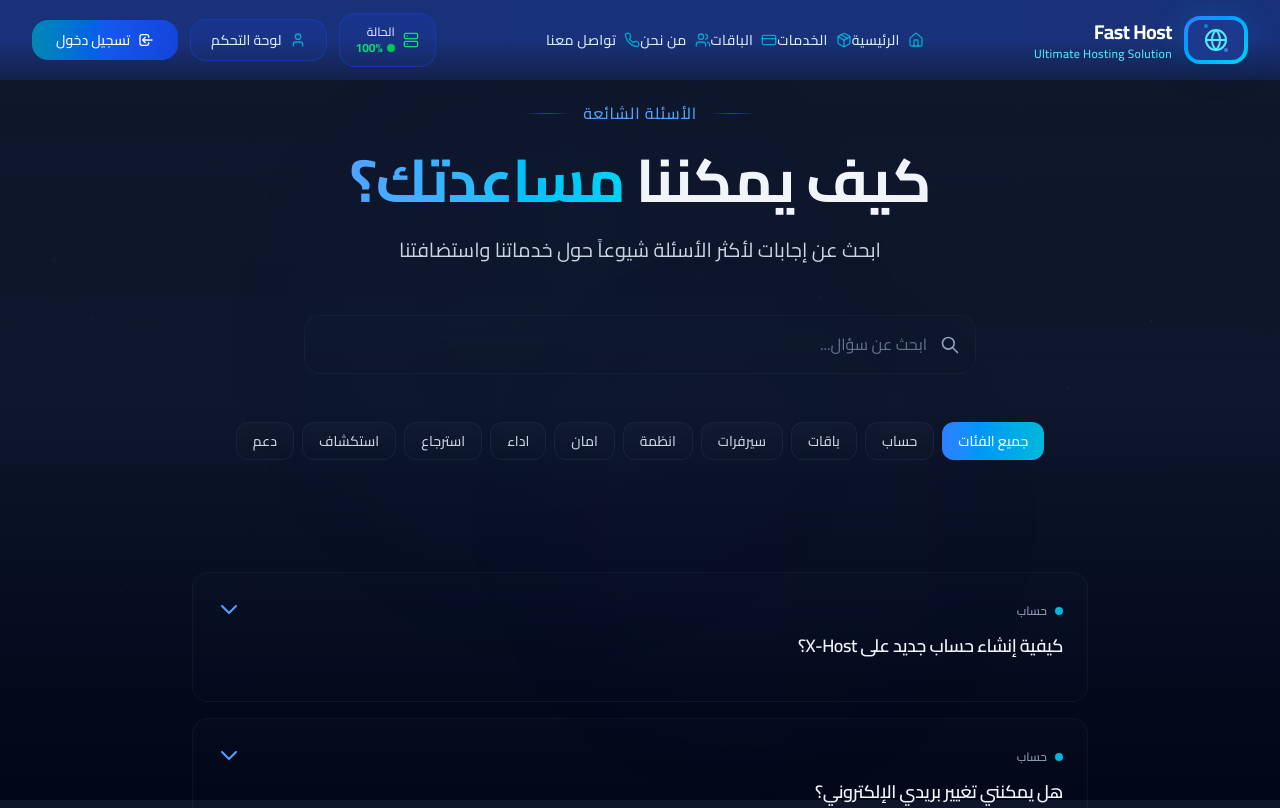
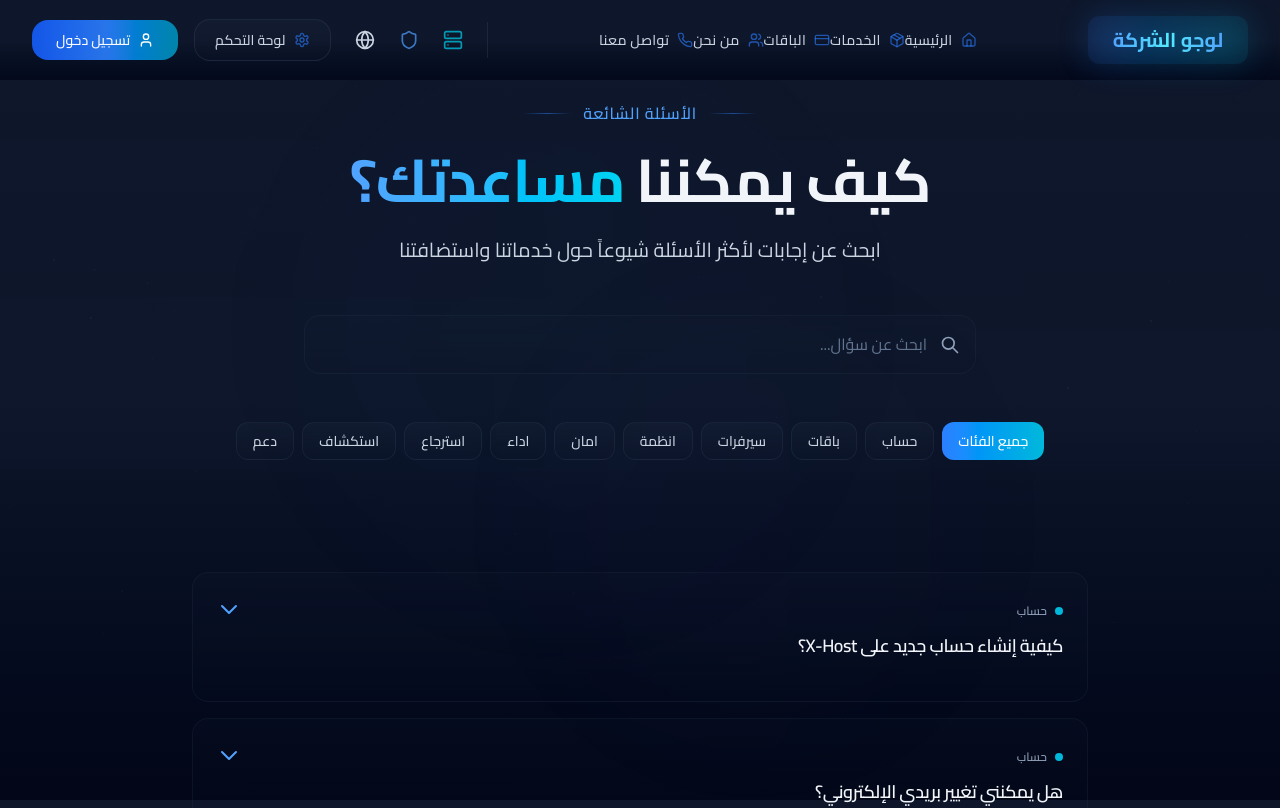
Before and after one commit to Tarboobot2888/X-Host, a Next.js app: page /faq in a window 1280 px wide. Shown: the top 808 px of the page. Built offline with nearby package versions, Linux system fonts and the light colour scheme.

Commit message:
Update cosmic-navbar.tsx

```diff
--- a/components/cosmic-navbar.tsx
+++ b/components/cosmic-navbar.tsx
@@ -2,7 +2,7 @@
 
 import { useState, useEffect } from "react"
 import { motion, AnimatePresence } from "framer-motion"
-import { Menu, X, User, Home, Package, CreditCard, Users, Phone, Globe, Server } from "lucide-react"
+import { Menu, X, User, Home, Package, CreditCard, Users, Phone, Globe, Server, Shield, Settings } from "lucide-react"
 import Link from "next/link"
 import Image from "next/image"
 
@@ -62,35 +62,41 @@ export function CosmicNavbar() {
         }}
         className={`fixed top-0 left-0 right-0 z-50 transition-all duration-300 ${
           scrolled
-            ? "bg-gradient-to-b from-blue-900/95 via-blue-900/95 to-blue-950/95 backdrop-blur-xl border-b border-blue-800/40 shadow-2xl"
-            : "bg-gradient-to-b from-blue-900/80 via-blue-900/80 to-blue-950/80 backdrop-blur-lg"
+            ? "bg-gradient-to-b from-slate-900/95 via-slate-900/95 to-slate-950/95 backdrop-blur-xl border-b border-slate-800/40 shadow-2xl"
+            : "bg-gradient-to-b from-slate-900/80 via-slate-900/80 to-slate-950/80 backdrop-blur-lg"
         }`}
       >
         <div className="max-w-7xl mx-auto px-4 sm:px-6 lg:px-8">
           <div className="flex items-center justify-between h-16 lg:h-20">
             {/* Logo */}
             <Link href="/" className="flex items-center gap-3 group">
-              <motion.div whileHover={{ scale: 1.1, rotate: 5 }} whileTap={{ scale: 0.95 }} className="relative">
-                <div className="absolute inset-0 bg-gradient-to-r from-cyan-500 to-blue-500 rounded-xl blur-lg opacity-20 group-hover:opacity-40 transition-opacity duration-500"></div>
-                <div className="relative w-16 h-12 rounded-xl flex items-center justify-center shadow-xl">
-                  {/* Logo Image */}
-                  <div className="relative w-16 h-12">
-                    <div className="absolute inset-0 bg-gradient-to-br from-blue-500 to-cyan-400 rounded-xl"></div>
-                    <div className="absolute inset-1 bg-blue-900 rounded-lg flex items-center justify-center">
-                      <div className="relative w-10 h-10 flex items-center justify-center">
-                        <Globe className="w-6 h-6 text-cyan-300" />
-                        <div className="absolute top-1 left-2 w-1 h-1 bg-cyan-400 rounded-full animate-pulse"></div>
-                        <div className="absolute bottom-2 right-2 w-1 h-1 bg-blue-400 rounded-full animate-pulse delay-300"></div>
+              <motion.div
+                whileHover={{ scale: 1.05 }}
+                whileTap={{ scale: 0.95 }}
+                className="relative"
+              >
+                <div className="absolute inset-0 bg-gradient-to-r from-blue-500 to-cyan-500 rounded-lg blur-lg opacity-20 group-hover:opacity-40 transition-opacity duration-500"></div>
+                <div className="relative w-40 h-12 rounded-lg overflow-hidden">
+                  {/* Using a placeholder for the logo - replace with actual Image component */}
+                  <div className="w-full h-full relative">
+                    {/* This is a placeholder - replace with actual Image component */}
+                    <div className="w-full h-full bg-gradient-to-r from-blue-500/10 to-cyan-500/10 flex items-center justify-center">
+                      <div className="text-xl font-bold bg-gradient-to-r from-blue-400 via-cyan-300 to-blue-400 bg-clip-text text-transparent">
+                        لوجو الشركة
                       </div>
                     </div>
-                    <div className="absolute inset-0 rounded-xl border border-cyan-400/30 opacity-0 group-hover:opacity-100 transition-opacity duration-300"></div>
+                    {/* Replace the above div with: */}
+                    {/* <Image
+                      src="https://a.top4top.io/p_3605ck8qd0.png"
+                      alt="Logo"
+                      fill
+                      className="object-contain"
+                      sizes="(max-width: 768px) 100px, 160px"
+                    /> */}
                   </div>
+                  <div className="absolute inset-0 rounded-lg border border-blue-500/10 opacity-0 group-hover:opacity-100 transition-opacity duration-300"></div>
                 </div>
               </motion.div>
-              <div className="flex flex-col">
-                <span className="text-xl font-bold text-white tracking-tight">Fast Host</span>
-                <span className="text-xs text-cyan-300 tracking-wide font-medium">Ultimate Hosting Solution</span>
-              </div>
             </Link>
 
             {/* Desktop Navigation */}
@@ -99,42 +105,58 @@ export function CosmicNavbar() {
                 <motion.div key={item.href} whileHover={{ y: -2 }} whileTap={{ scale: 0.95 }}>
                   <Link
                     href={item.href}
-                    className="relative px-5 py-3 text-sm font-medium text-blue-100 hover:text-white transition-colors duration-200 group"
+                    className="relative px-5 py-3 text-sm font-medium text-slate-300 hover:text-blue-300 transition-colors duration-200 group"
                   >
                     <div className="flex items-center gap-2">
-                      <div className="text-cyan-400/70 group-hover:text-cyan-300 transition-colors duration-300">{item.icon}</div>
+                      <div className="text-blue-500/60 group-hover:text-blue-400 transition-colors duration-300">{item.icon}</div>
                       <span className="tracking-wide">{item.ar}</span>
                     </div>
-                    <span className="absolute bottom-0 left-1/2 right-1/2 h-0.5 bg-gradient-to-r from-cyan-500 to-blue-500 scale-x-0 group-hover:scale-x-100 transition-transform duration-300 origin-center" />
+                    <span className="absolute bottom-0 left-1/2 right-1/2 h-0.5 bg-gradient-to-r from-blue-500 to-cyan-500 scale-x-0 group-hover:scale-x-100 transition-transform duration-300 origin-center" />
                   </Link>
                 </motion.div>
               ))}
             </div>
 
             {/* Desktop Actions */}
-            <div className="hidden lg:flex items-center gap-3">
-              {/* Server Status */}
-              <motion.div whileHover={{ scale: 1.05 }} whileTap={{ scale: 0.95 }} className="group">
-                <div className="px-4 py-2.5 text-sm font-medium text-blue-100 hover:text-white transition-colors duration-200 rounded-xl bg-gradient-to-b from-blue-800/30 to-blue-900/20 border border-blue-700/40 hover:border-cyan-500/40 flex items-center gap-2">
-                  <Server className="w-4 h-4 text-green-400" />
-                  <div className="flex flex-col">
-                    <span className="text-xs">الحالة</span>
-                    <div className="flex items-center gap-1">
-                      <div className="w-2 h-2 bg-green-500 rounded-full animate-pulse"></div>
-                      <span className="text-xs font-bold text-green-400">100%</span>
-                    </div>
-                  </div>
-                </div>
-              </motion.div>
+            <div className="hidden lg:flex items-center gap-4">
+              {/* Features Icons */}
+              <div className="flex items-center gap-2 border-r border-slate-700/40 pr-4">
+                <motion.div
+                  whileHover={{ scale: 1.1, y: -2 }}
+                  className="group relative p-2"
+                  title="خوادم سحابية"
+                >
+                  <div className="absolute inset-0 bg-gradient-to-r from-blue-500/5 to-cyan-500/5 rounded-lg opacity-0 group-hover:opacity-100 transition-opacity duration-300"></div>
+                  <Server className="w-5 h-5 text-cyan-400/70 group-hover:text-cyan-300" />
+                </motion.div>
+
+                <motion.div
+                  whileHover={{ scale: 1.1, y: -2 }}
+                  className="group relative p-2"
+                  title="أمان عالي"
+                >
+                  <div className="absolute inset-0 bg-gradient-to-r from-blue-500/5 to-cyan-500/5 rounded-lg opacity-0 group-hover:opacity-100 transition-opacity duration-300"></div>
+                  <Shield className="w-5 h-5 text-blue-400/70 group-hover:text-blue-300" />
+                </motion.div>
+
+                <motion.div
+                  whileHover={{ scale: 1.1, y: -2 }}
+                  className="group relative p-2"
+                  title="دعم عالمي"
+                >
+                  <div className="absolute inset-0 bg-gradient-to-r from-blue-500/5 to-cyan-500/5 rounded-lg opacity-0 group-hover:opacity-100 transition-opacity duration-300"></div>
+                  <Globe className="w-5 h-5 text-slate-300 group-hover:text-white" />
+                </motion.div>
+              </div>
 
               {/* User Dashboard */}
               <motion.div whileHover={{ scale: 1.05 }} whileTap={{ scale: 0.95 }} className="group">
                 <Link
                   href="https://x-host.cloud/home"
                   target="_blank"
-                  className="px-5 py-2.5 text-sm font-medium text-blue-100 hover:text-white transition-colors duration-200 rounded-xl bg-gradient-to-b from-blue-800/30 to-blue-900/20 border border-blue-700/40 hover:border-cyan-500/40 flex items-center gap-2"
+                  className="px-5 py-2.5 text-sm font-medium text-slate-300 hover:text-white transition-colors duration-200 rounded-xl bg-gradient-to-b from-slate-800/30 to-slate-900/20 border border-slate-700/40 hover:border-blue-500/40 flex items-center gap-2"
                 >
-                  <User className="w-4 h-4 text-cyan-400/70 group-hover:text-cyan-300 transition-colors duration-300" />
+                  <Settings className="w-4 h-4 text-blue-500/60 group-hover:text-blue-400 transition-colors duration-300" />
                   لوحة التحكم
                 </Link>
               </motion.div>
@@ -144,17 +166,10 @@ export function CosmicNavbar() {
                 <Link
                   href="https://x-host.cloud/login"
                   target="_blank"
-                  className="px-6 py-2.5 text-sm font-medium bg-gradient-to-r from-cyan-600/90 via-blue-600/90 to-blue-700/90 text-white rounded-xl hover:shadow-2xl hover:shadow-cyan-500/30 transition-all duration-300 flex items-center gap-2 relative overflow-hidden"
+                  className="px-6 py-2.5 text-sm font-medium bg-gradient-to-r from-blue-600/90 via-blue-500/90 to-cyan-600/90 text-white rounded-xl hover:shadow-2xl hover:shadow-blue-500/30 transition-all duration-300 flex items-center gap-2 relative overflow-hidden"
                 >
-                  <div className="absolute inset-0 bg-gradient-to-r from-cyan-500 to-blue-600 opacity-0 group-hover:opacity-100 transition-opacity duration-300"></div>
-                  <svg className="w-4 h-4 relative z-10" fill="none" viewBox="0 0 24 24" stroke="currentColor">
-                    <path
-                      strokeLinecap="round"
-                      strokeLinejoin="round"
-                      strokeWidth={2}
-                      d="M11 16l-4-4m0 0l4-4m-4 4h14m-5 4v1a3 3 0 01-3 3H6a3 3 0 01-3-3V7a3 3 0 013-3h7a3 3 0 013 3v1"
-                    />
-                  </svg>
+                  <div className="absolute inset-0 bg-gradient-to-r from-blue-500 to-cyan-500 opacity-0 group-hover:opacity-100 transition-opacity duration-300"></div>
+                  <User className="w-4 h-4 relative z-10" />
                   <span className="relative z-10">تسجيل دخول</span>
                 </Link>
               </motion.div>
@@ -162,26 +177,24 @@ export function CosmicNavbar() {
 
             {/* Mobile Menu Button */}
             <div className="lg:hidden flex items-center gap-3 mobile-menu">
-              {/* Server Status - Mobile */}
-              <motion.div whileTap={{ scale: 0.95 }} className="group">
-                <div className="p-2.5 rounded-xl bg-gradient-to-b from-blue-800/30 to-blue-900/20 border border-blue-700/40 hover:border-cyan-500/40 transition-all duration-300 flex items-center gap-2">
-                  <Server className="w-4 h-4 text-green-400" />
-                  <div className="w-2 h-2 bg-green-500 rounded-full animate-pulse"></div>
-                </div>
-              </motion.div>
+              {/* Features Icons - Mobile */}
+              <div className="flex items-center gap-1">
+                <Server className="w-4 h-4 text-cyan-400/60" />
+                <Shield className="w-4 h-4 text-blue-400/60" />
+              </div>
 
               {/* Menu Toggle */}
               <motion.button
                 onClick={() => setMobileMenuOpen(!mobileMenuOpen)}
-                className="p-3 rounded-xl bg-gradient-to-b from-blue-800/30 to-blue-900/20 border border-blue-700/40 hover:border-cyan-500/40 transition-all duration-300 relative z-60 group"
+                className="p-3 rounded-xl bg-gradient-to-b from-slate-800/30 to-slate-900/20 border border-slate-700/40 hover:border-blue-500/40 transition-all duration-300 relative z-60 group"
                 whileTap={{ scale: 0.95 }}
                 whileHover={{ rotate: 90 }}
                 transition={{ type: "spring", stiffness: 400, damping: 25 }}
               >
                 {mobileMenuOpen ? (
-                  <X className="w-5 h-5 text-blue-100 group-hover:text-red-300 transition-colors duration-300" />
+                  <X className="w-5 h-5 text-slate-300 group-hover:text-red-400 transition-colors duration-300" />
                 ) : (
-                  <Menu className="w-5 h-5 text-blue-100 group-hover:text-cyan-300 transition-colors duration-300" />
+                  <Menu className="w-5 h-5 text-slate-300 group-hover:text-blue-400 transition-colors duration-300" />
                 )}
               </motion.button>
             </div>
@@ -218,20 +231,33 @@ export function CosmicNavbar() {
               className="fixed top-20 right-4 left-4 z-50 lg:hidden mobile-menu"
             >
               {/* Glass Container */}
-              <div className="bg-gradient-to-b from-blue-800/95 via-blue-900/95 to-blue-950/95 backdrop-blur-xl rounded-2xl border border-blue-700/40 shadow-2xl overflow-hidden">
-                {/* User Info */}
-                <div className="p-5 border-b border-blue-700/40 bg-gradient-to-r from-blue-800/50 to-blue-900/50">
-                  <div className="flex items-center gap-4">
+              <div className="bg-gradient-to-b from-slate-800/95 via-slate-900/95 to-slate-950/95 backdrop-blur-xl rounded-2xl border border-slate-700/40 shadow-2xl overflow-hidden">
+                {/* Company Features */}
+                <div className="p-4 border-b border-slate-700/40">
+                  <div className="grid grid-cols-3 gap-2">
                     <motion.div
-                      whileHover={{ rotate: 10, scale: 1.1 }}
-                      className="w-12 h-12 rounded-xl bg-gradient-to-br from-cyan-500/20 to-blue-500/20 border border-cyan-500/30 flex items-center justify-center"
+                      whileHover={{ scale: 1.05 }}
+                      className="flex flex-col items-center p-3 rounded-lg bg-gradient-to-b from-slate-800/40 to-slate-900/20 border border-slate-700/30"
                     >
-                      <User className="w-6 h-6 text-cyan-300" />
+                      <Server className="w-5 h-5 text-cyan-400 mb-1" />
+                      <span className="text-xs text-slate-300">سحابي</span>
                     </motion.div>
-                    <div>
-                      <p className="text-sm font-semibold text-white">مرحباً بك!</p>
-                      <p className="text-xs text-blue-200 mt-1">قم بتسجيل الدخول للوصول إلى حسابك</p>
-                    </div>
+
+                    <motion.div
+                      whileHover={{ scale: 1.05 }}
+                      className="flex flex-col items-center p-3 rounded-lg bg-gradient-to-b from-slate-800/40 to-slate-900/20 border border-slate-700/30"
+                    >
+                      <Shield className="w-5 h-5 text-blue-400 mb-1" />
+                      <span className="text-xs text-slate-300">آمن</span>
+                    </motion.div>
+
+                    <motion.div
+                      whileHover={{ scale: 1.05 }}
+                      className="flex flex-col items-center p-3 rounded-lg bg-gradient-to-b from-slate-800/40 to-slate-900/20 border border-slate-700/30"
+                    >
+                      <Globe className="w-5 h-5 text-slate-300 mb-1" />
+                      <span className="text-xs text-slate-300">عالمي</span>
+                    </motion.div>
                   </div>
                 </div>
 
@@ -246,76 +272,45 @@ export function CosmicNavbar() {
                     >
                       <Link
                         href={item.href}
-                        className="flex items-center gap-4 px-6 py-4 text-base font-medium text-blue-100 hover:text-white hover:bg-blue-800/50 transition-all duration-200 border-b border-blue-700/30 last:border-b-0"
+                        className="flex items-center gap-4 px-6 py-4 text-base font-medium text-slate-300 hover:text-blue-300 hover:bg-slate-800/50 transition-all duration-200 border-b border-slate-700/30 last:border-b-0"
                         onClick={() => setMobileMenuOpen(false)}
                       >
-                        <div className="text-cyan-400/70">{item.icon}</div>
+                        <div className="text-blue-500/60">{item.icon}</div>
                         <span>{item.ar}</span>
+                        <div className="mr-auto opacity-0 group-hover:opacity-100 transition-opacity">
+                          <svg className="w-4 h-4" fill="none" viewBox="0 0 24 24" stroke="currentColor">
+                            <path strokeLinecap="round" strokeLinejoin="round" strokeWidth={2} d="M9 5l7 7-7 7" />
+                          </svg>
+                        </div>
                       </Link>
                     </motion.div>
                   ))}
                 </div>
 
-                {/* Server Status */}
-                <div className="p-4 border-t border-blue-700/40">
-                  <div className="flex items-center justify-between p-3 rounded-xl bg-gradient-to-b from-blue-800/30 to-blue-900/20 border border-blue-700/40">
-                    <div className="flex items-center gap-3">
-                      <Server className="w-5 h-5 text-green-400" />
-                      <div>
-                        <p className="text-sm font-medium text-white">حالة الخوادم</p>
-                        <p className="text-xs text-blue-200">جميع الأنظمة تعمل بشكل طبيعي</p>
-                      </div>
-                    </div>
-                    <div className="flex items-center gap-2">
-                      <div className="w-2 h-2 bg-green-500 rounded-full animate-pulse"></div>
-                      <span className="text-xs font-bold text-green-400">100%</span>
-                    </div>
-                  </div>
-                </div>
-
                 {/* Quick Actions */}
-                <div className="p-4 border-t border-blue-700/40">
-                  <div className="grid grid-cols-2 gap-3">
+                <div className="p-4 border-t border-slate-700/40">
+                  <div className="space-y-3">
                     <motion.div initial={{ opacity: 0, y: 10 }} animate={{ opacity: 1, y: 0 }} transition={{ delay: 0.2 }}>
                       <Link
                         href="https://x-host.cloud/home"
                         target="_blank"
-                        className="flex items-center justify-center gap-2 px-4 py-3 text-sm font-medium bg-gradient-to-b from-blue-800/40 to-blue-900/30 text-blue-100 border border-blue-700/40 hover:border-cyan-500/40 rounded-xl transition-all duration-200"
+                        className="flex items-center justify-between px-4 py-3 text-sm font-medium bg-gradient-to-b from-slate-800/40 to-slate-900/30 text-slate-300 border border-slate-700/40 hover:border-blue-500/40 rounded-xl transition-all duration-200"
                         onClick={() => setMobileMenuOpen(false)}
                       >
+                        <div className="flex items-center gap-2">
+                          <Settings className="w-4 h-4" />
+                          لوحة التحكم
+                        </div>
                         <svg className="w-4 h-4" fill="none" viewBox="0 0 24 24" stroke="currentColor">
-                          <path
-                            strokeLinecap="round"
-                            strokeLinejoin="round"
-                            strokeWidth={2}
-                            d="M9 19v-6a2 2 0 00-2-2H5a2 2 0 00-2 2v6a2 2 0 002 2h2a2 2 0 002-2zm0 0V9a2 2 0 012-2h2a2 2 0 012 2v10m-6 0a2 2 0 002 2h2a2 2 0 002-2m0 0V5a2 2 0 012-2h2a2 2 0 012 2v14a2 2 0 01-2 2h-2a2 2 0 01-2-2z"
-                          />
+                          <path strokeLinecap="round" strokeLinejoin="round" strokeWidth={2} d="M14 5l7 7m0 0l-7 7m7-7H3" />
                         </svg>
-                        لوحة التحكم
-                      </Link>
-                    </motion.div>
-
-                    <motion.div initial={{ opacity: 0, y: 10 }} animate={{ opacity: 1, y: 0 }} transition={{ delay: 0.25 }}>
-                      <Link
-                        href="/status"
-                        className="flex items-center justify-center gap-2 px-4 py-3 text-sm font-medium bg-gradient-to-b from-blue-800/40 to-blue-900/30 text-blue-100 border border-blue-700/40 hover:border-cyan-500/40 rounded-xl transition-all duration-200 w-full"
-                      >
-                        <svg className="w-4 h-4" fill="none" viewBox="0 0 24 24" stroke="currentColor">
-                          <path
-                            strokeLinecap="round"
-                            strokeLinejoin="round"
-                            strokeWidth={2}
-                            d="M13 10V3L4 14h7v7l9-11h-7z"
-                          />
-                        </svg>
-                        حالة الخدمة
                       </Link>
                     </motion.div>
                   </div>
                 </div>
 
                 {/* Auth Buttons */}
-                <div className="p-4 bg-gradient-to-b from-transparent to-blue-900/50 border-t border-blue-700/40">
+                <div className="p-4 bg-gradient-to-b from-transparent to-slate-900/50 border-t border-slate-700/40">
                   <motion.div
                     initial={{ opacity: 0, y: 10 }}
                     animate={{ opacity: 1, y: 0 }}
@@ -325,24 +320,17 @@ export function CosmicNavbar() {
                     <Link
                       href="https://x-host.cloud/login"
                       target="_blank"
-                      className="flex items-center justify-center gap-2 px-4 py-3.5 text-sm font-medium bg-gradient-to-r from-cyan-600/90 via-blue-600/90 to-blue-700/90 text-white rounded-xl hover:shadow-lg hover:shadow-cyan-500/20 transition-all duration-300"
+                      className="flex items-center justify-center gap-2 px-4 py-3.5 text-sm font-medium bg-gradient-to-r from-blue-600/90 via-blue-500/90 to-cyan-600/90 text-white rounded-xl hover:shadow-lg hover:shadow-blue-500/20 transition-all duration-300"
                       onClick={() => setMobileMenuOpen(false)}
                     >
-                      <svg className="w-4 h-4" fill="none" viewBox="0 0 24 24" stroke="currentColor">
-                        <path
-                          strokeLinecap="round"
-                          strokeLinejoin="round"
-                          strokeWidth={2}
-                          d="M11 16l-4-4m0 0l4-4m-4 4h14m-5 4v1a3 3 0 01-3 3H6a3 3 0 01-3-3V7a3 3 0 013-3h7a3 3 0 013 3v1"
-                        />
-                      </svg>
+                      <User className="w-4 h-4" />
                       تسجيل دخول
                     </Link>
 
                     <Link
                       href="https://x-host.cloud/register"
                       target="_blank"
-                      className="flex items-center justify-center gap-2 px-4 py-3.5 text-sm font-medium bg-gradient-to-b from-blue-800/40 to-blue-900/30 text-blue-100 border border-blue-700/40 hover:border-cyan-500/40 rounded-xl transition-all duration-200"
+                      className="flex items-center justify-center gap-2 px-4 py-3.5 text-sm font-medium bg-gradient-to-b from-slate-800/40 to-slate-900/30 text-slate-300 border border-slate-700/40 hover:border-blue-500/40 rounded-xl transition-all duration-200"
                       onClick={() => setMobileMenuOpen(false)}
                     >
                       <svg className="w-4 h-4" fill="none" viewBox="0 0 24 24" stroke="currentColor">
@@ -359,10 +347,10 @@ export function CosmicNavbar() {
                 </div>
 
                 {/* Support Link */}
-                <div className="p-4 border-t border-blue-700/40">
+                <div className="p-4 border-t border-slate-700/40">
                   <Link
                     href="/contact"
-                    className="flex items-center justify-center gap-2 text-sm text-blue-200 hover:text-cyan-300 transition-colors"
+                    className="flex items-center justify-center gap-2 text-sm text-slate-400 hover:text-blue-400 transition-colors"
                     onClick={() => setMobileMenuOpen(false)}
                   >
                     <svg className="w-4 h-4" fill="none" viewBox="0 0 24 24" stroke="currentColor">
```
